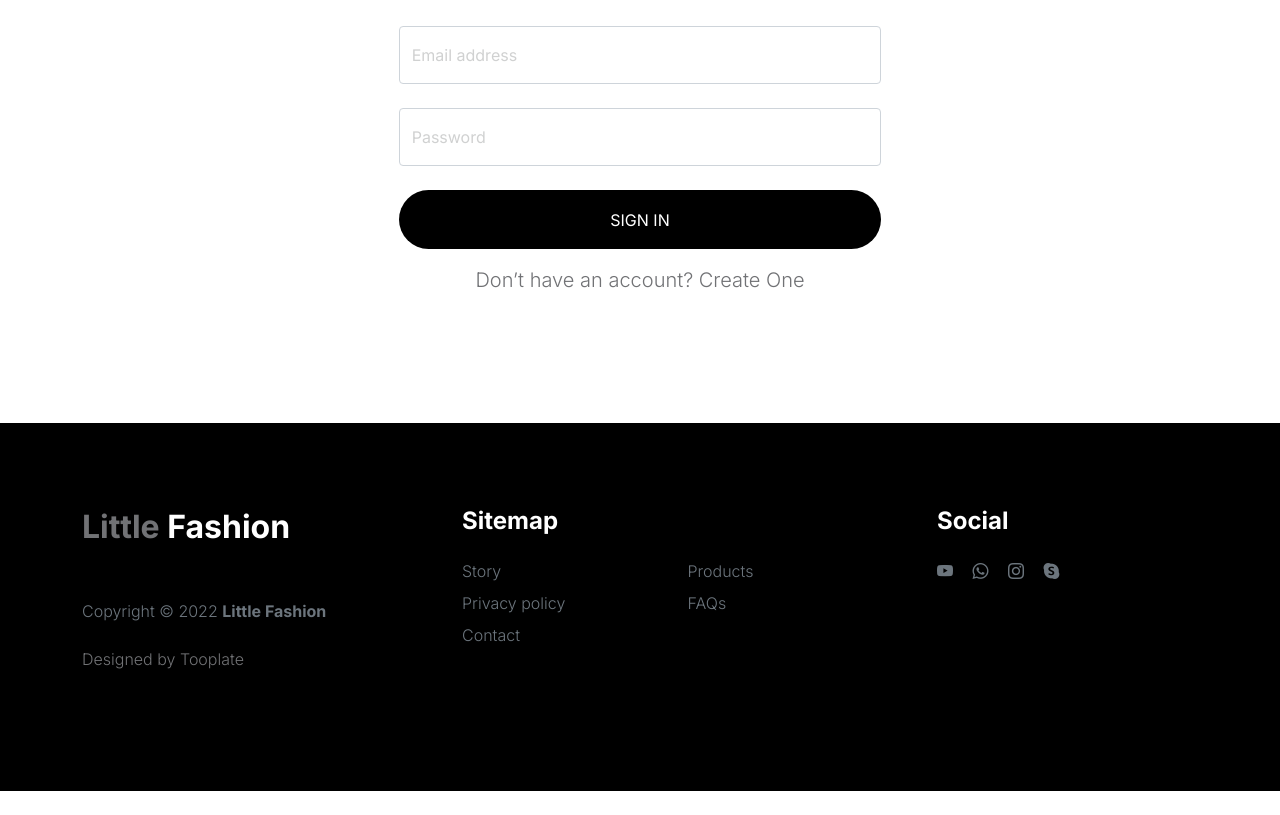
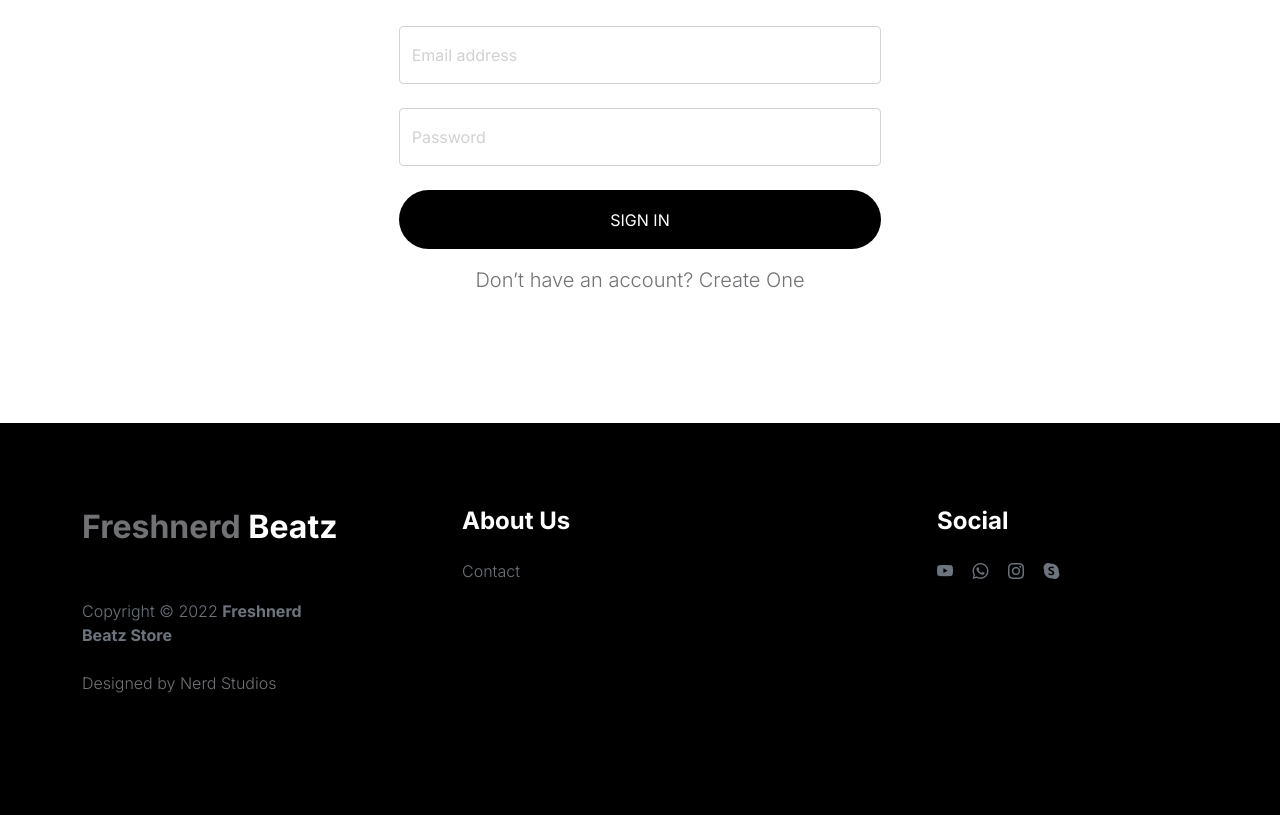
Before and after one commit to Code876/Code876.github.io, a plain HTML site: page sign-in.html in a window 1280 px wide. Shown: the part 211-1026 px from the top of the page. Before the commit the page ends 1002 px from the top, so only its background shows below. Drawn offline with Linux system fonts and the light colour scheme.

Commit message:
Add files via upload

```diff
--- a/sign-in.html
+++ b/sign-in.html
@@ -89,23 +89,16 @@ https://www.tooplate.com/view/2127-little-fashion
                 <div class="row">
 
                     <div class="col-lg-3 col-10 me-auto mb-4">
-                        <h4 class="text-white mb-3"><a href="index.html">Little</a> Fashion</h4>
-                        <p class="copyright-text text-muted mt-lg-5 mb-4 mb-lg-0">Copyright © 2022 <strong>Little Fashion</strong></p>
+                        <h4 class="text-white mb-3"><a href="index.html">Freshnerd</a> Beatz</h4>
+                        <p class="copyright-text text-muted mt-lg-5 mb-4 mb-lg-0">Copyright © 2022 <strong>Freshnerd Beatz Store</strong></p>
                         <br>
-                        <p class="copyright-text">Designed by <a href="https://www.tooplate.com/" target="_blank">Tooplate</a></p>
+                        <p class="copyright-text">Designed by <a href="https://www.tooplate.com/" target="_blank">Nerd Studios</a></p>
                     </div>
 
                     <div class="col-lg-5 col-8">
-                        <h5 class="text-white mb-3">Sitemap</h5>
+                        <h5 class="text-white mb-3">About Us</h5>
 
                         <ul class="footer-menu d-flex flex-wrap">
-                            <li class="footer-menu-item"><a href="about.html" class="footer-menu-link">Story</a></li>
-
-                            <li class="footer-menu-item"><a href="#" class="footer-menu-link">Products</a></li>
-
-                            <li class="footer-menu-item"><a href="#" class="footer-menu-link">Privacy policy</a></li>
-
-                            <li class="footer-menu-item"><a href="#" class="footer-menu-link">FAQs</a></li>
 
                             <li class="footer-menu-item"><a href="#" class="footer-menu-link">Contact</a></li>
                         </ul>
```
Also changed, not shown: contact.html (+5 -11 lines), index.html (+2 -2 lines), sign-up.html (+4 -11 lines).
